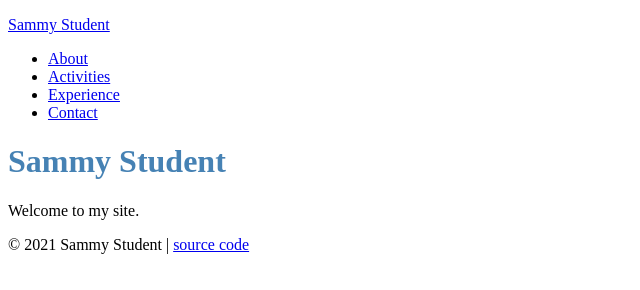
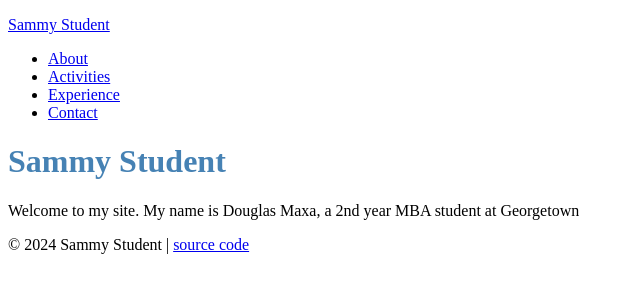
Before and after one commit to dgmaxa/dgmaxa-site-inclass-2024-online, a plain HTML site: page index.html in a window 1280 px wide. Shown: the whole page, without its empty margins (0-640 px from the left). Drawn offline with Linux system fonts and the light colour scheme.

Commit message:
Update index.html

```diff
--- a/index.html
+++ b/index.html
@@ -20,11 +20,11 @@
 
     <div class="page">
       <h1>Sammy Student</h1>
-      <p>Welcome to my site.</p>
+      <p>Welcome to my site. My name is Douglas Maxa, a 2nd year MBA student at Georgetown</p>
     </div>
 
     <footer>
-      <p>&copy; 2021 Sammy Student |
+      <p>&copy; 2024 Sammy Student |
         <a href="https://github.com/prof-rossetti/student-site">source code</a>
       </p>
     </footer>
```
